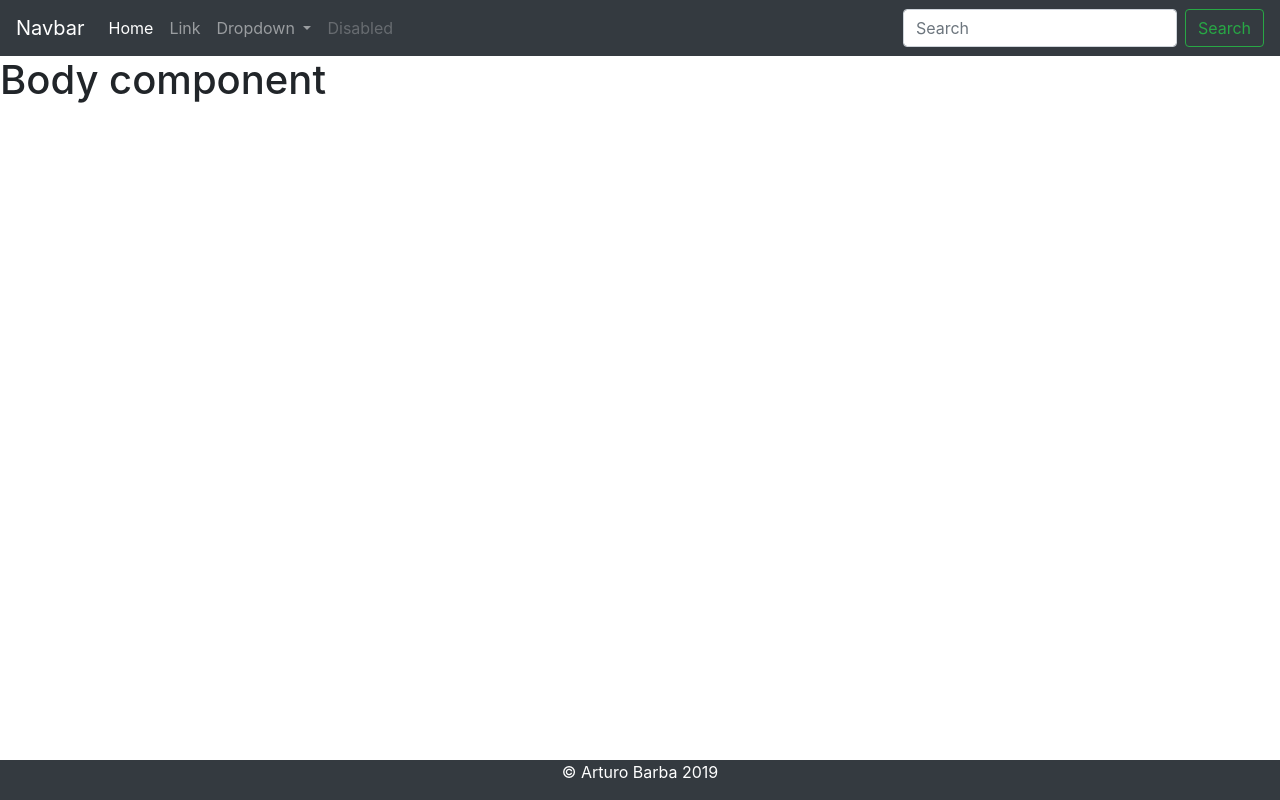
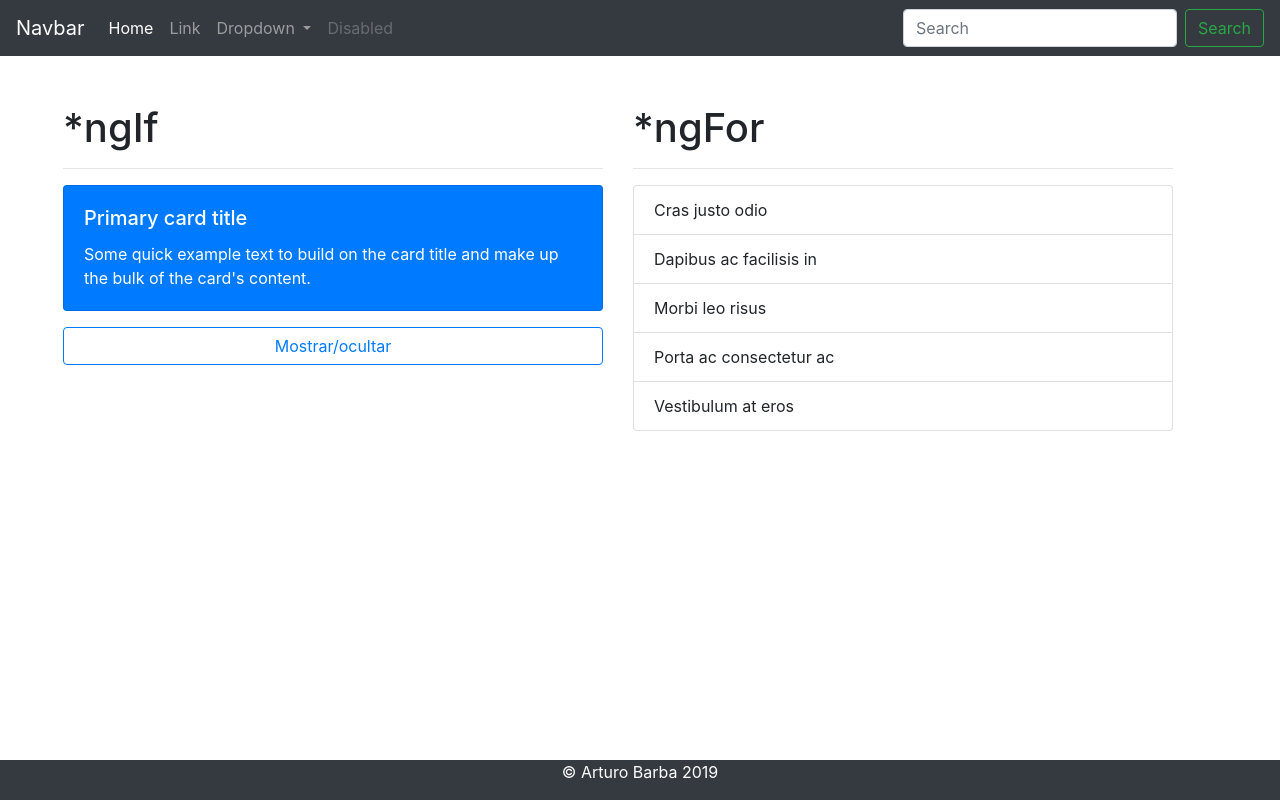
Before and after one commit to arturobarbaro/angularUdemy, an Angular app: page / in a window 1280 px wide. Built offline with nearby package versions, Linux system fonts and the light colour scheme.

Commit message:
Modificamos el componente body

```diff
--- a/src/app/app.component.html
+++ b/src/app/app.component.html
@@ -1,3 +1,6 @@
 <app-header></app-header>
-<app-body></app-body>
+<div class="container m-5">
+    <app-body></app-body>
+</div>
+
 <app-footer></app-footer>
--- a/src/app/components/body/body.component.html
+++ b/src/app/components/body/body.component.html
@@ -1 +1,24 @@
-<h1>Body component</h1>
+<div class="row">
+    <div class="col">
+        <h1>*ngIf</h1>
+        <hr>
+        <div class="card text-white bg-primary mb-3" style="width: 100%;">
+            <div class="card-body">
+                <h5 class="card-title">Primary card title</h5>
+                <p class="card-text">Some quick example text to build on the card title and make up the bulk of the card's content.</p>
+            </div>
+        </div>
+        <button class="btn btn-outline-primary btn-block">Mostrar/ocultar</button>
+    </div>
+    <div class="col">
+        <h1>*ngFor</h1>
+        <hr>
+        <ul class="list-group">
+            <li class="list-group-item">Cras justo odio</li>
+            <li class="list-group-item">Dapibus ac facilisis in</li>
+            <li class="list-group-item">Morbi leo risus</li>
+            <li class="list-group-item">Porta ac consectetur ac</li>
+            <li class="list-group-item">Vestibulum at eros</li>
+        </ul>
+    </div>
+</div>
```
